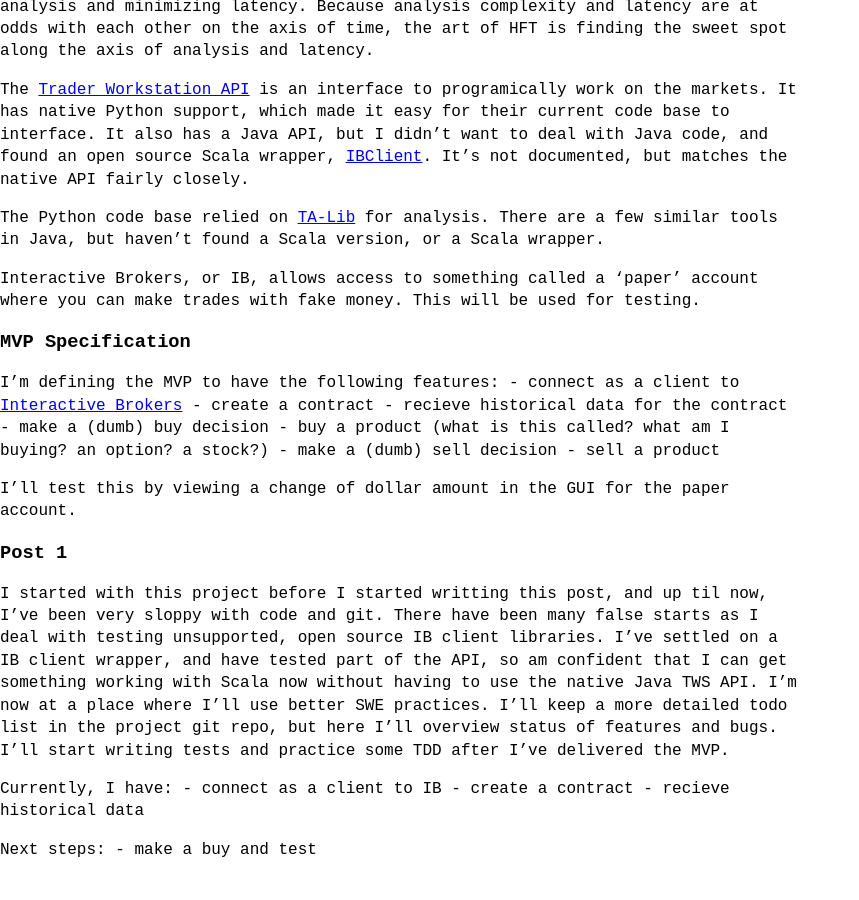
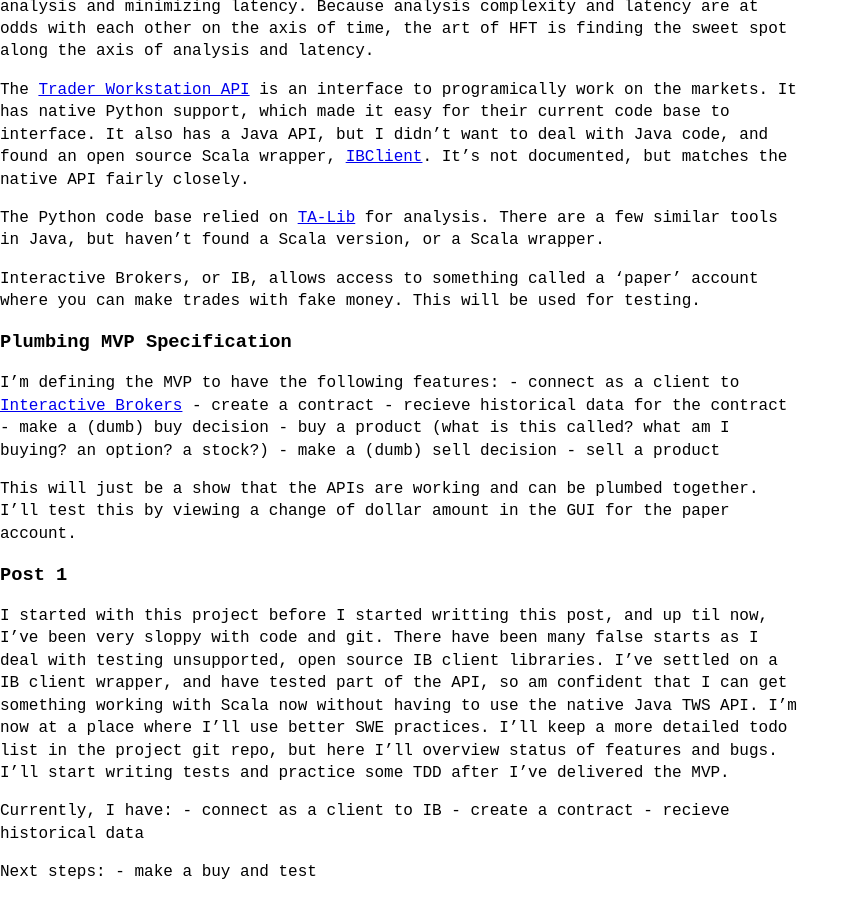
Before and after one commit to ebulllience/aryzach.github.io, a Jekyll site: the page built from _posts/2021-09-10-getting-money-from-the-stock-market.markdown, in a window 1280 px wide and 900 px high, scrolled down 1269 px. Shown: the whole window, without its empty margins (0-859 px from the left). Built offline with Jekyll 4.4.1, drawn with Linux system fonts in a browser that asks for light colours; our own code applies the rules of GitHub Pages for plain Markdown files; before the commit the page ends 2146 px from its top, so only the background shows below that.

Commit message:
change MVP to pumbing MVP

```diff
--- a/_posts/2021-09-10-getting-money-from-the-stock-market.markdown
+++ b/_posts/2021-09-10-getting-money-from-the-stock-market.markdown
@@ -28,7 +28,7 @@
 Interactive Brokers, or IB, allows access to something called a 'paper' account where you can make trades with fake money. This will be used for testing.
 
 
-### MVP Specification
+### Plumbing MVP Specification
 I'm defining the MVP to have the following features:
 	- connect as a client to [Interactive Brokers](https://www.interactivebrokers.com/en/index.php?f=1338&gclid=CjwKCAjwp_GJBhBmEiwALWBQk04pNFhZN2JOUWFd2qZxdH4lo_a4KR5L3wuTZop26-jMHRLA0sKHFhoCZjUQAvD_BwE)
 	- create a contract
@@ -38,7 +38,7 @@
 	- make a (dumb) sell decision
 	- sell a product
 
-I'll test this by viewing a change of dollar amount in the GUI for the paper account.
+This will just be a show that the APIs are working and can be plumbed together. I'll test this by viewing a change of dollar amount in the GUI for the paper account.
 
 ### Post 1
 I started with this project before I started writting this post, and up til now, I've been very sloppy with code and git. There have been many false starts as I deal with testing unsupported, open source IB client libraries. I've settled on a IB client wrapper, and have tested part of the API, so am confident that I can get something working with Scala now without having to use the native Java TWS API. I'm now at a place where I'll use better SWE practices. I'll keep a more detailed todo list in the project git repo, but here I'll overview status of features and bugs. I'll start writing tests and practice some TDD after I've delivered the MVP.
```
